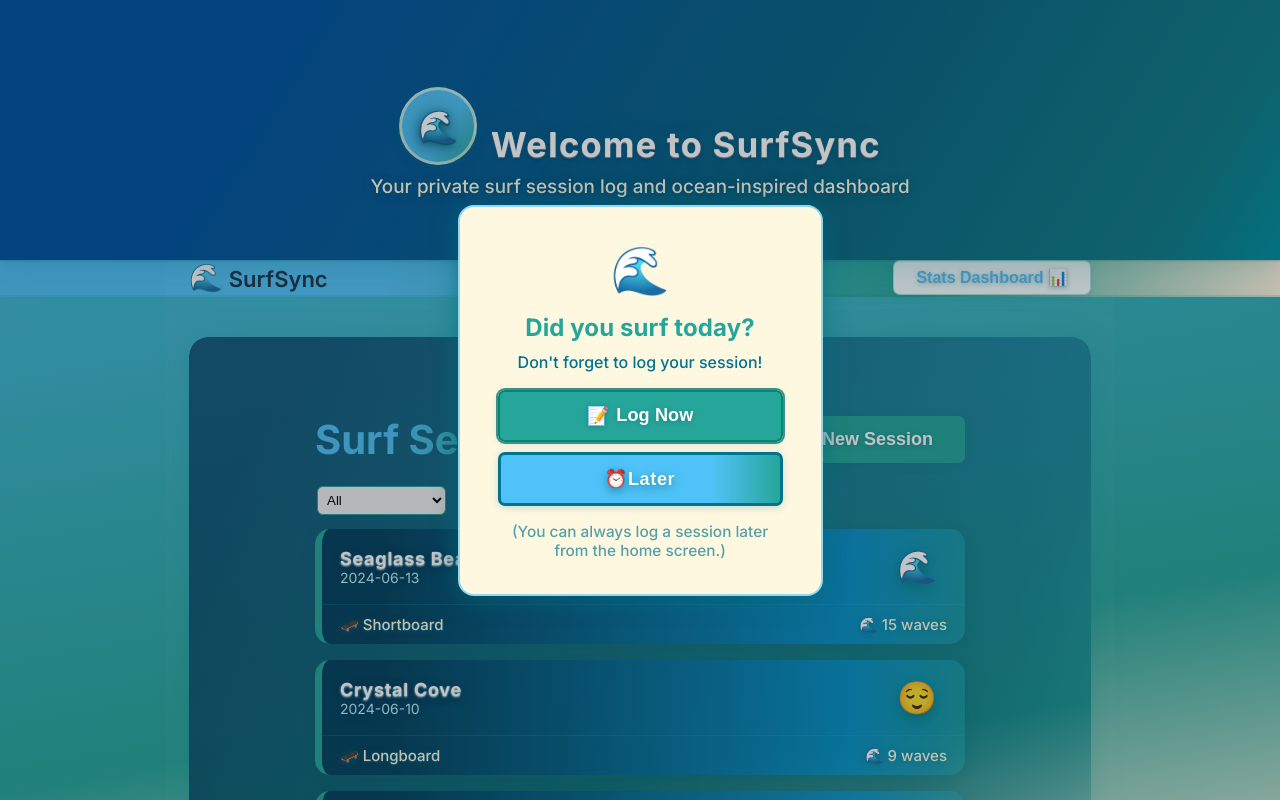
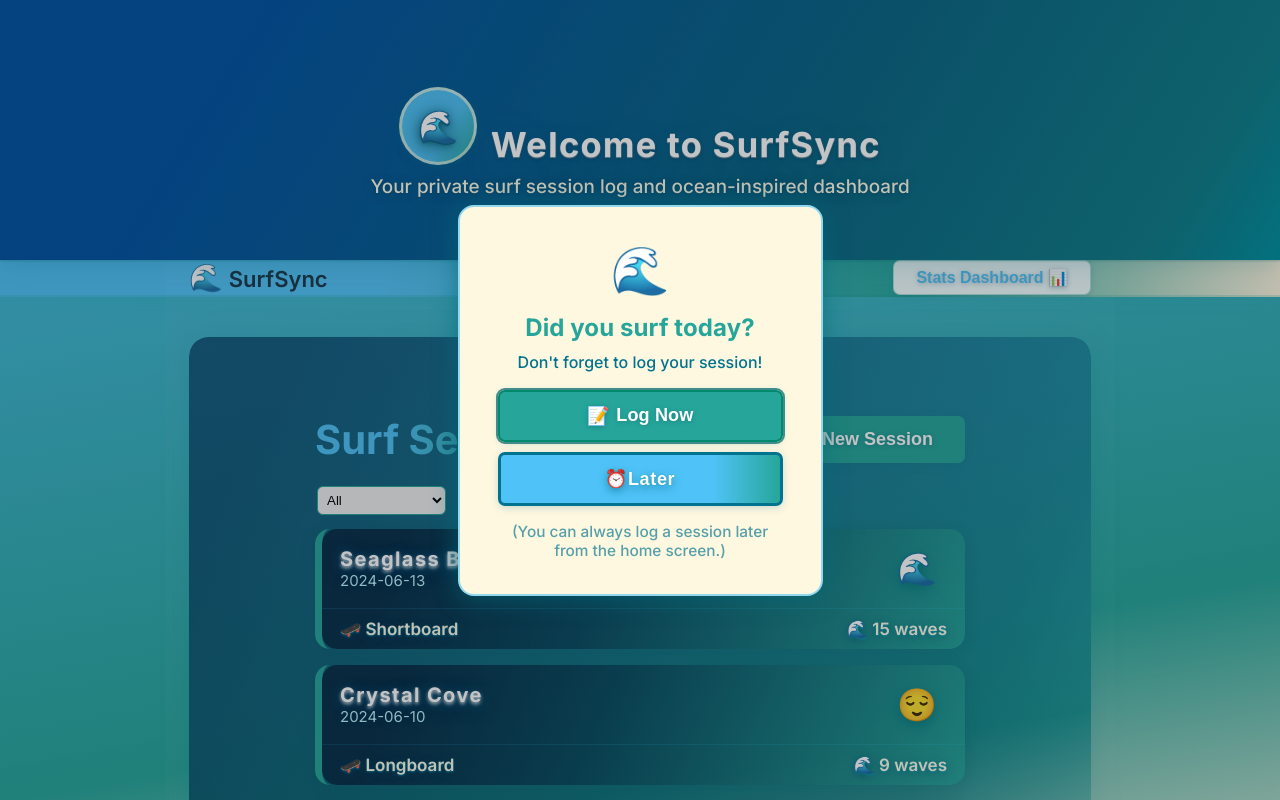
Before and after one commit to Workflow-Manager-admin/wavelog-106814-572042b8, a React (Create React App) app in the folder wave_log_frontend/: page / in a window 1280 px wide. Shown: the top 800 px of the page. Built offline with nearby package versions, Linux system fonts and the light colour scheme; the HTML template or start-up script is replaced by a standard one.

Commit message:
Auto-commit: Changes as of 2025-06-04T13:12:17.429818+00:00

```diff
--- a/wave_log_frontend/src/App.js
+++ b/wave_log_frontend/src/App.js
@@ -130,8 +130,7 @@ function Navbar({ onGoHome, onShowStats }) {
 /**
  * PUBLIC_INTERFACE
  * SessionCard
- * Adds a dark overlay gradient below content for contrast when layered over any image/bg,
- * ensures high color contrast and text shadow for readability.
+ * Always includes a surf-overlay-gradient for robust readability.
  */
 function SessionCard({ session, onClick }) {
   return (
@@ -143,8 +142,8 @@ function SessionCard({ session, onClick }) {
         borderRadius: 15,
         cursor: 'pointer',
         overflow: 'hidden',
+        minHeight: 98,
         background: 'none',
-        minHeight: 98,
         boxShadow: '0 2.5px 13px #002E4E23, 0 2.5px 18px #26a69a19',
         borderLeft: `7px solid #26A69A`,
         transition: 'transform .07s',
@@ -155,18 +154,8 @@ function SessionCard({ session, onClick }) {
       onClick={onClick}
       onKeyPress={e => { if (e.key === 'Enter') onClick(); }}
     >
-      {/* Semi-transparent overlay for readability */}
-      <div
-        style={{
-          position: 'absolute',
-          inset: 0,
-          background: 'linear-gradient(92deg, #013857e7 10%, #039be5cc 82%, #23bac777 100%)',
-          opacity: 0.82,
-          zIndex: 1,
-          pointerEvents: 'none'
-        }}
-        aria-hidden="true"
-      />
+      {/* Overlay for strong text contrast */}
+      <div className="surf-overlay-gradient strong" aria-hidden="true" />
       <div style={{ position: 'relative', zIndex: 2 }}>
         <div
           style={{
@@ -179,19 +168,19 @@ function SessionCard({ session, onClick }) {
           <div style={{ display: 'flex', flexDirection: 'column' }}>
             <div
               style={{
-                fontWeight: 700,
+                fontWeight: 800,
                 color: '#fff',
                 textShadow:
-                  '0 2px 9px #01455c7c, 0 1px 2px #fff, 0 0.5px 2px #17c3d198, 0 1.5px 9px #012957',
-                fontSize: 18,
-                letterSpacing: '.04em'
+                  '0 4px 18px #012957bf, 0 1.5px 3.5px #fff, 0 1.5px 11px #01759e',
+                fontSize: 20,
+                letterSpacing: '.07em'
               }}
             >
               {session.spot}
             </div>
             <div
               style={{
-                fontSize: 14,
+                fontSize: 15,
                 color: '#bbf3fa',
                 textShadow: '0 1.2px 7px #013e5b7d'
               }}
@@ -217,9 +206,9 @@ function SessionCard({ session, onClick }) {
             display: 'flex',
             justifyContent: 'space-between',
             color: '#fffde9',
-            textShadow: '0 1px 6px #026b798a, 0 0.5px 1px #01c7e640',
-            fontWeight: 500,
-            fontSize: 15
+            textShadow: '0 2px 8px #01446a95, 0 0.5px 2px #01c7e699',
+            fontWeight: 600,
+            fontSize: 17
           }}
         >
           <div>
@@ -254,20 +243,8 @@ function SessionDetail({ session, onBack, onEdit, onDelete }) {
         overflow: 'hidden'
       }}
     >
-      {/* Overlay for high contrast */}
-      <div
-        style={{
-          position: 'absolute',
-          inset: 0,
-          background: 'linear-gradient(120deg, #043c5fda 17%, #24b0aaf5 90%, #fff3 100%)',
-          filter: 'blur(0.5px)',
-          zIndex: 1,
-          opacity: 0.84,
-          pointerEvents: 'none'
-        }}
-        aria-hidden="true"
-      />
-      <div style={{ position: 'relative', zIndex: 2, padding: 32 }}>
+      <div className="surf-overlay-gradient strong" aria-hidden="true" />
+      <div style={{ position: 'relative', zIndex: 2, padding: 38 }}>
         <div style={{ display: 'flex', justifyContent: 'space-between', alignItems: 'center' }}>
           <button
             className="btn"
@@ -408,11 +385,27 @@ function LogSessionForm({ onSubmit, onCancel, initial }) {
   }
   return (
     <form className="log-session-form" style={{
-      maxWidth: 410, background:'#FFF8E1', margin:'50px auto', borderRadius:16,
-      boxShadow:'0 4px 32px #01738e2c', padding: '30px 32px 24px 32px'
+      maxWidth: 410,
+      margin: '50px auto',
+      borderRadius: 16,
+      boxShadow: '0 4px 32px #01738e2c',
+      padding: '34px 38px 28px 38px',
+      position: 'relative',
+      background: 'none',
+      overflow: 'hidden'
     }}
       onSubmit={e => { e.preventDefault(); onSubmit(form); }}>
-      <h2 style={{textAlign:'center', color:'#26A69A', marginBottom:18}}>
+      {/* Overlay for always-readable content */}
+      <div className="surf-overlay-gradient dark" aria-hidden="true" />
+      <h2 style={{
+        textAlign: 'center',
+        color: '#fff',
+        marginBottom: 18,
+        fontSize: '1.45rem',
+        fontWeight: 900,
+        letterSpacing: '0.04em',
+        textShadow: '0 4px 18px #1c57a985, 0 2px 3px #fff'
+      }}>
         {initial ? 'Edit Session' : 'Log New Session'}
       </h2>
       {/* Date */}
```
Also changed, not shown: 1 other file (tests, documents, lock files or other folders).
